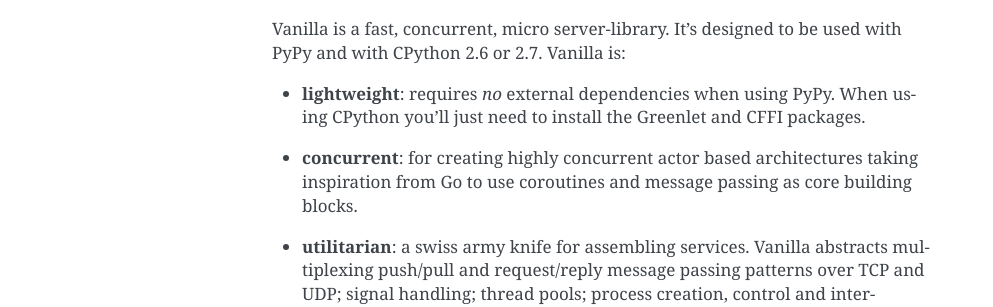
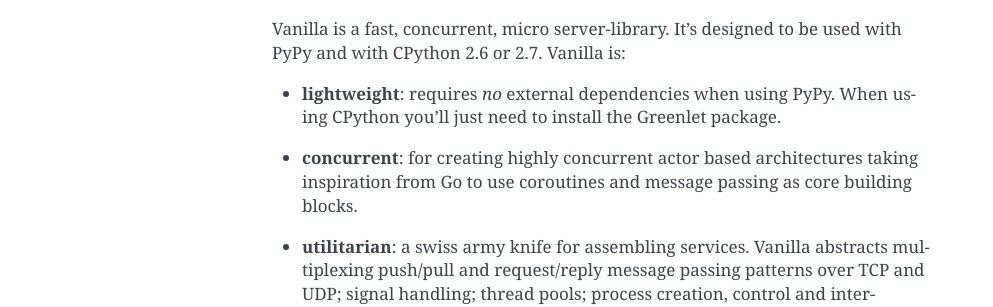
Before and after one commit to cablehead/vanilla, a Sphinx documentation site: the page built from docs/index.rst, in a window 1280 px wide. Shown: the part 425-732 px from the top of the page, without its empty margins (148-1141 px from the left). Built offline with Sphinx 7.4.7, drawn with Linux system fonts in a browser that asks for light colours.

Commit message:
remove the cffi dependency (for now)

```diff
--- a/docs/index.rst
+++ b/docs/index.rst
@@ -22,8 +22,7 @@
 used with PyPy and with CPython 2.6 or 2.7. Vanilla is:
 
 -  **lightweight**: requires *no* external dependencies when using PyPy.
-   When using CPython you'll just need to install the Greenlet and CFFI
-   packages.
+   When using CPython you'll just need to install the Greenlet package.
 
 -  **concurrent**: for creating highly concurrent actor based
    architectures taking inspiration from Go to use coroutines and
--- a/requirements.txt
+++ b/requirements.txt
@@ -1,2 +1 @@
 greenlet
-cffi
```
Also changed, not shown: README.rst (+1 -19 lines).
